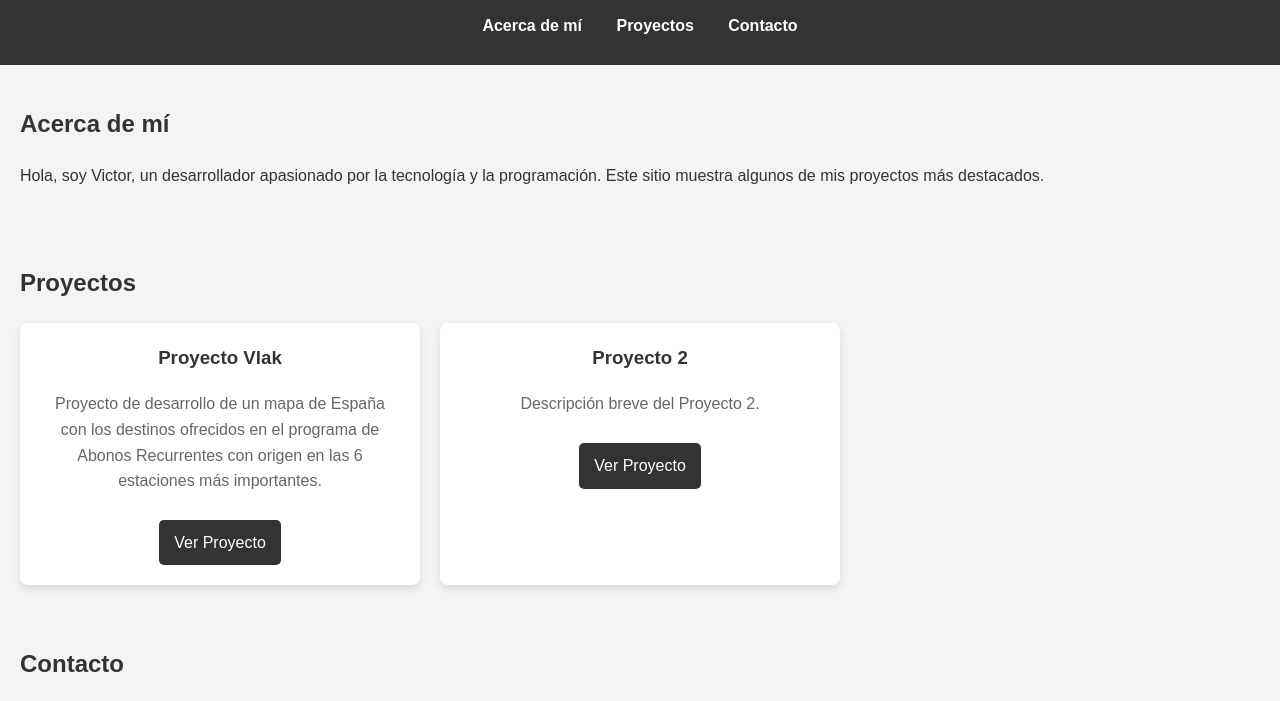
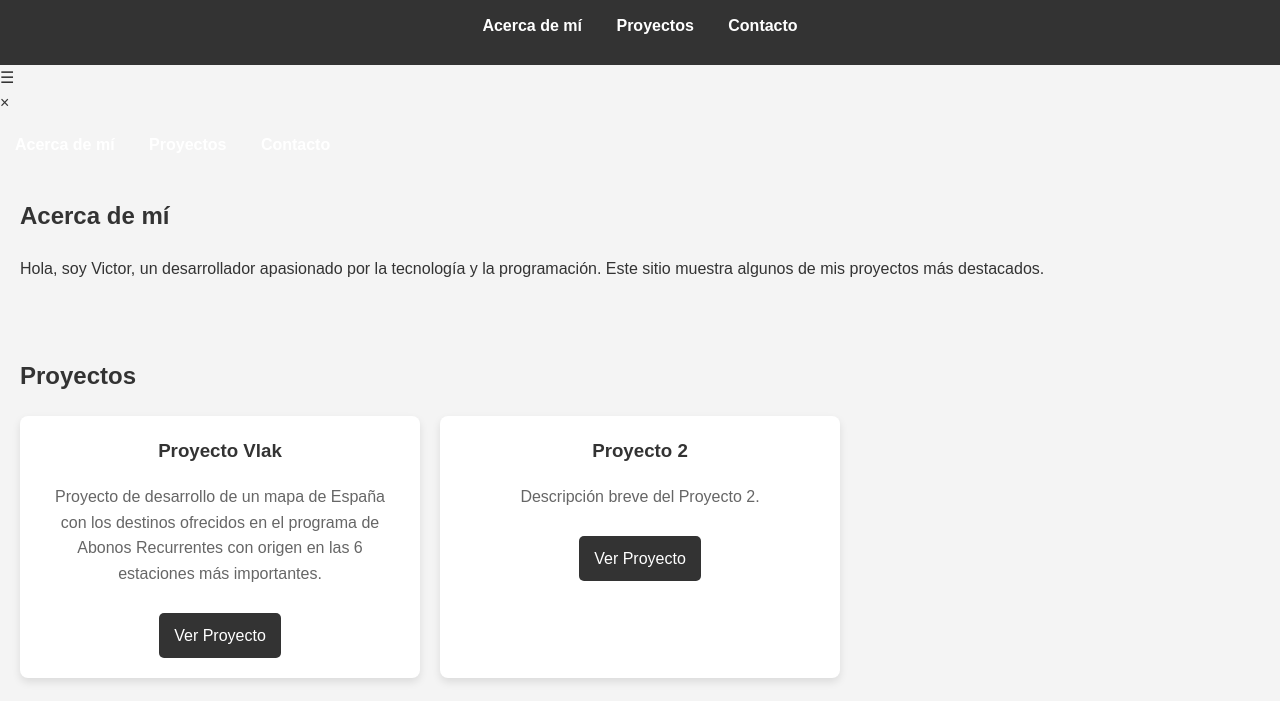
Before and after one commit to basketmoreno/basketmoreno.github.io, a plain HTML site: page index.html in a window 1280 px wide. Shown: the part 77-778 px from the top of the page. Drawn offline with Linux system fonts and the light colour scheme.

Commit message:
Update index.html

```diff
--- a/index.html
+++ b/index.html
@@ -5,9 +5,12 @@
     <meta name="viewport" content="width=device-width, initial-scale=1.0">
     <title>Mi Portafolio</title>
     <link rel="stylesheet" href="style.css"> <!-- Enlace al archivo CSS -->
+    <script defer src="script.js"></script> <!-- Enlace al archivo JS -->
 </head>
 <body>
-    <header>
+
+    <!-- Header para escritorio -->
+    <header class="desktop-header">
         <h1>Bienvenido a mi Portafolio</h1>
         <nav>
             <ul>
@@ -18,6 +21,23 @@
         </nav>
     </header>
 
+    <!-- Botón de menú para dispositivos móviles -->
+    <div class="mobile-menu-icon">
+        <span>&#9776;</span>
+    </div>
+
+    <!-- Barra lateral para dispositivos móviles -->
+    <nav class="mobile-sidebar">
+        <div class="close-btn">&times;</div>
+        <ul>
+            <li><a href="#about">Acerca de mí</a></li>
+            <li><a href="#projects">Proyectos</a></li>
+            <li><a href="#contact">Contacto</a></li>
+        </ul>
+    </nav>
+
+    <!-- Contenido principal -->
+    <div class="content">
         <section id="about">
             <h2>Acerca de mí</h2>
             <p>Hola, soy Victor, un desarrollador apasionado por la tecnología y la programación. Este sitio muestra algunos de mis proyectos más destacados.</p>
@@ -44,6 +64,7 @@
             <h2>Contacto</h2>
             <p>Puedes contactarme a través de mi correo electrónico: <a href="mailto:tucorreo@example.com">tucorreo@example.com</a></p>
         </section>
+    </div>
 
     <footer>
         <p>&copy; 2024 Victor. Todos los derechos reservados.</p>
```
Lines whose indentation alone changed are shown as unchanged.
